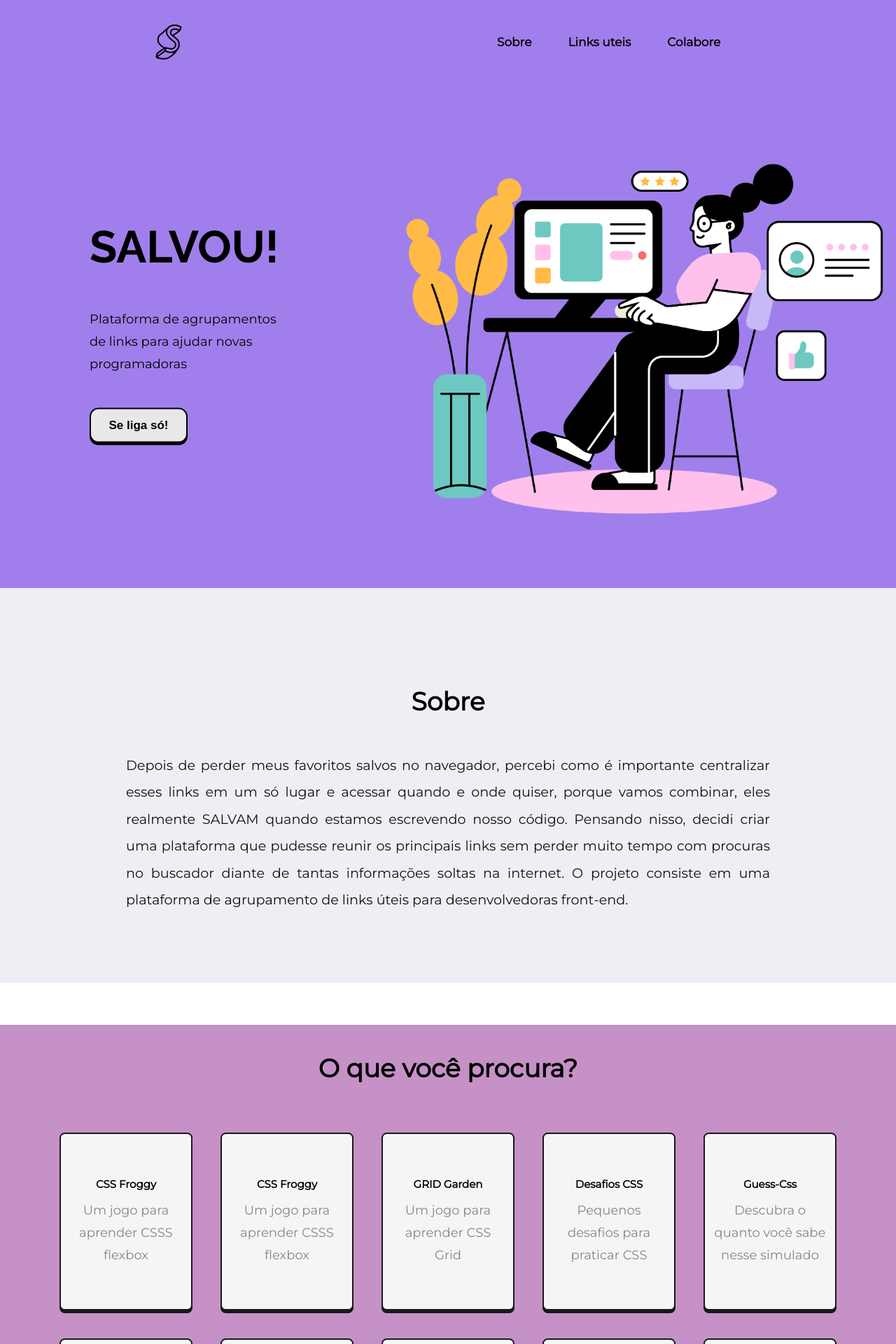
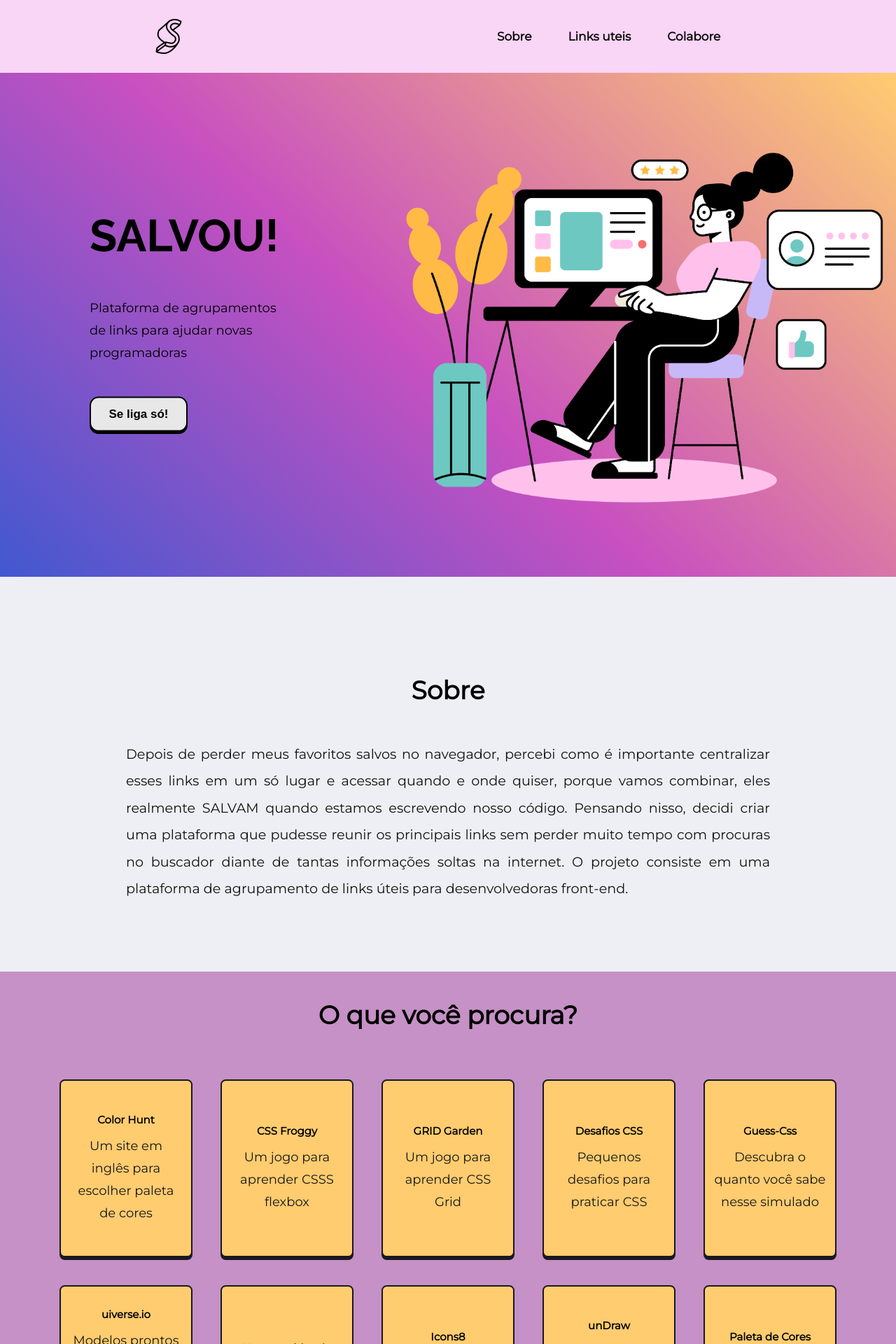
Before and after one commit to yeahcath/salvou, a React (Vite) app: page / in a window 1280 px wide. Shown: the top 1920 px of the page at 70% size. Built offline with nearby package versions, Linux system fonts and the light colour scheme.

Commit message:
seção websites

```diff
--- a/src/components/section/header/header.css
+++ b/src/components/section/header/header.css
@@ -1,5 +1,7 @@
 .header {
-    background-color: #a07fec;
+    background-color: #4158D0;
+    background-image: linear-gradient(43deg, #4158D0 0%, #C850C0 46%, #FFCC70 100%);
+
     height: 90vh;
     display: flex;
     max-width: 100%;
@@ -23,14 +25,18 @@
     max-width: 400px;
     margin-left: 10vw;
     margin-top: calc((90vh - 330px) / 2);
+
 }
 
-.header-text > p {
+.header-text>p {
     margin: 50px 0;
+    font-weight: 500;
 }
 
-@media screen and (max-width: 768px){
-    .header, .header-text {
+@media screen and (max-width: 768px) {
+
+    .header,
+    .header-text {
         justify-content: center;
     }
 
--- a/src/components/section/modulos/website.css
+++ b/src/components/section/modulos/website.css
@@ -1,7 +1,7 @@
 .card-section {
     background-color: rgb(198, 145, 198);
     text-align: center;
-    margin: 60px auto 0;
+    padding-bottom: 10%;
 }
 
 
@@ -19,7 +19,7 @@
     width: 190px;
     height: 254px;
     border-radius: 20px;
-    background: #f5f5f5;
+    background: #FFCC70;
     position: relative;
     padding: 0.8rem;
     border: none;
@@ -41,10 +41,11 @@
 .card-button {
     transform: translate(-50%, 125%);
     width: 60%;
-    border-radius: 1rem;
-    border: none;
-    background-color: #ffbd12;
-    color: #fff;
+    border-radius: 0.7rem;
+    border: 2px solid #18191f;
+    box-shadow: 0 3px 0 #18191f;
+    background-color: #e272a6;
+    color: rgb(19, 5, 74);
     font-size: 1rem;
     padding: .5rem 1rem;
     position: absolute;
@@ -55,7 +56,7 @@
 }
 
 .text-body {
-    color: rgb(134, 134, 134);
+    color: rgb(23, 23, 23);
 }
 
 /*Text*/
--- a/src/components/section/navbar/navbar.css
+++ b/src/components/section/navbar/navbar.css
@@ -1,10 +1,10 @@
 .nav-container {
     display: flex;
-    height: 15vh;
+    height: 13vh;
     justify-content: space-around;
     align-content: center;
     margin: 0 auto;
-    background-color: #a07fec;
+    background: #f9d5f6;
 }
 
 .nav-logo {
--- a/src/data.js
+++ b/src/data.js
@@ -2,9 +2,9 @@ const websites = [
     {
         "id": 1,
         "tag": "css",
-        "tittle": "CSS Froggy",
-        "description": "Um jogo para aprender CSSS flexbox",
-        "link": "https://flexboxfroggy.com/"
+        "tittle": "Color Hunt",
+        "description": "Um site em inglês para escolher paleta de cores",
+        "link": "https://colorhunt.co/"
     },
     {
         "id": 2,
```
Also changed, not shown: src/components/section/Contact/Contact.jsx (+16 -0 lines).
